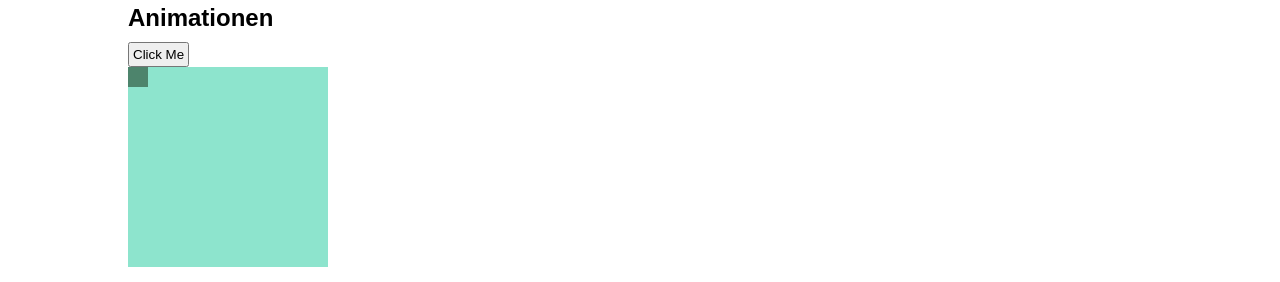
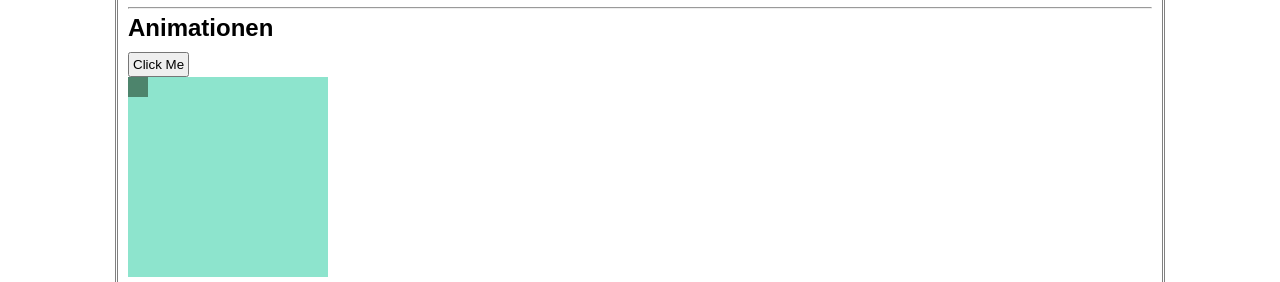
Before and after one commit to Kusch/Kusch.github.io, a plain HTML site: page index.html in a window 1280 px wide. Shown: the part 124-406 px from the top of the page. Drawn offline with nearby package versions, Linux system fonts and the light colour scheme.

Commit message:
Update css.css

```diff
--- a/css.css
+++ b/css.css
@@ -20,6 +20,11 @@ hr
 }
 #body
 {
+    background: #FFF none repeat scroll 0% 0%;
+    padding: 10px;
+    border-left: 3px double grey;
+    border-right: 3px double grey;
+
     min-height: -webkit-calc(100% - 41px);
     min-height: -moz-calc(100% - 41px);
     min-height: calc(100% - 41px);
@@ -78,7 +83,6 @@ footer
 {
     border-bottom: 1px solid red;
 }
-
 #div_proListe
 {
     width: 260px;
@@ -101,9 +105,6 @@ footer
     max-height:200px;
     max-width: 100%;
 }
-
-
-
 #div_changelog
 {
   max-height:200px;
```
Lines whose indentation alone changed are shown as unchanged.
